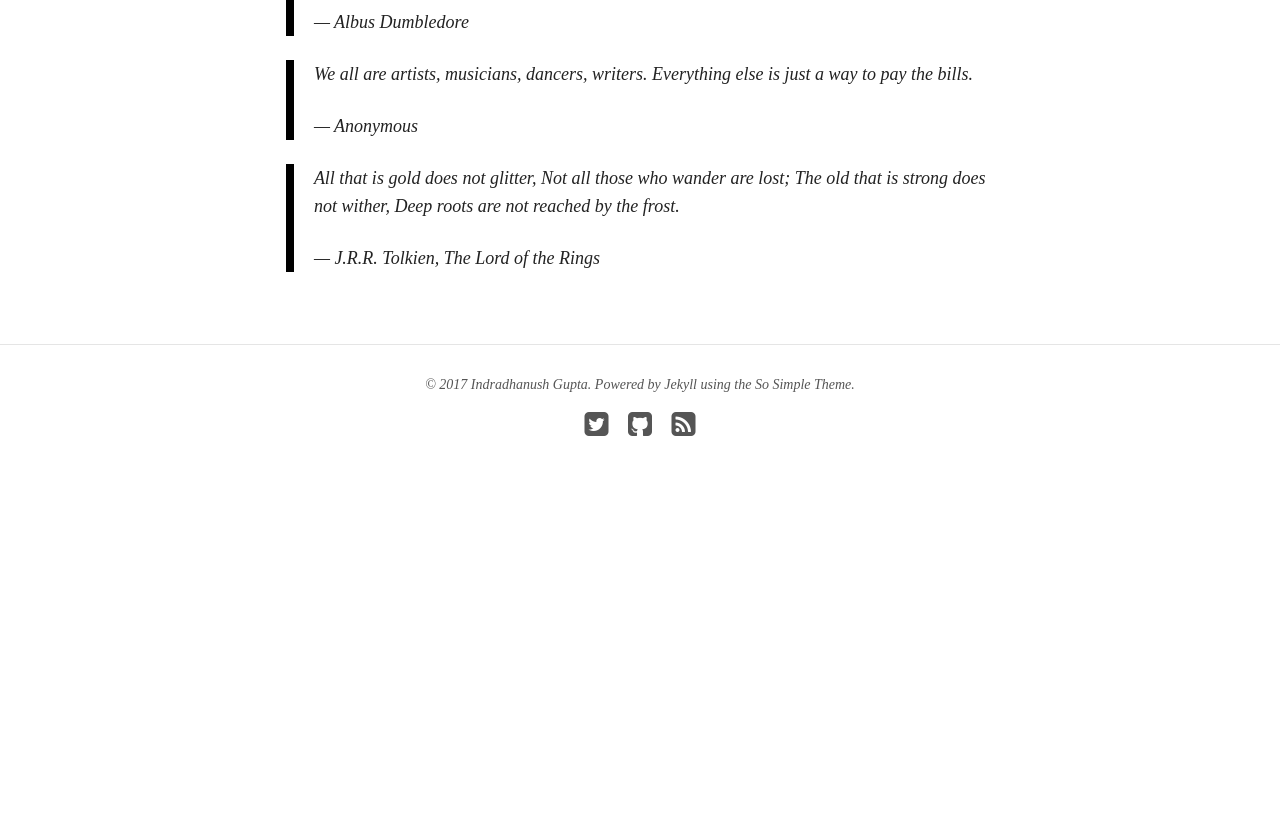
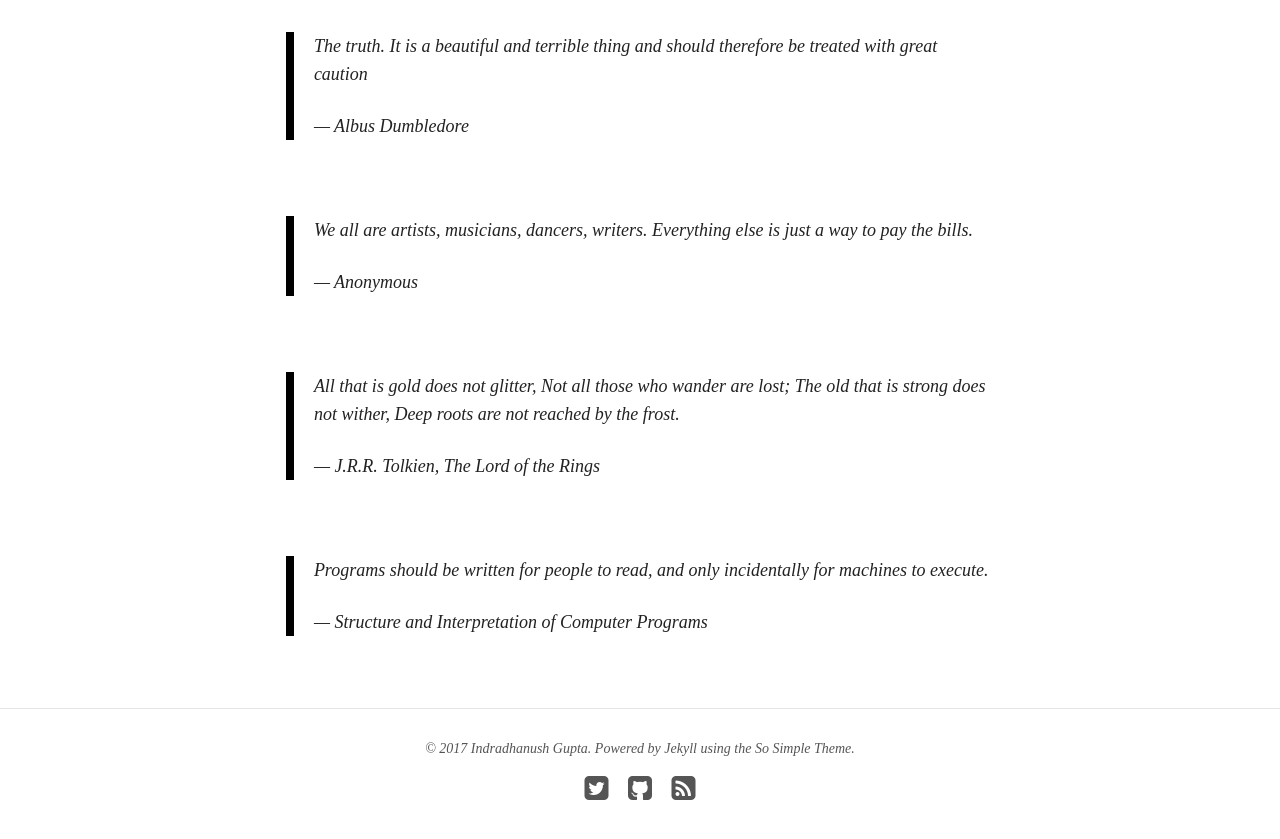
Before and after one commit to indradhanush/indradhanush.github.io, a Jekyll site: the page built from quotes/index.md, in a window 1280 px wide and 900 px high, scrolled down 1044 px. Shown: the top 839 px of the window. Built offline with Jekyll 4.4.1, drawn with Linux system fonts in a browser that asks for light colours; nearby versions of some CDN libraries; before the commit the page ends 1580 px from its top, so only the background shows below that.

Commit message:
Add quote from SICP. Also better spacing between quotes.

```diff
--- a/quotes/index.md
+++ b/quotes/index.md
@@ -14,18 +14,26 @@ This is a collection of quotes that I've stumbled upon the internet and in books
 >
 > --- Antoine De Saint-Exupery, Author of The Little Prince
 
+<br/>
+
 >If you don't understand, ask questions. If you're uncomfortable about asking questions, say you are uncomfortable about asking questions and then ask anyway. It's easy to tell when a question is coming from a good place. Then listen some more. Sometimes people just want to feel heard. Here's to possibilities of friendship and connection and understanding.
 >
 > ---  Chimamanda Ngozi Adichie, Americanah
+
+<br/>
 
 > The truth. It is a beautiful and terrible thing and should therefore be treated with great caution
 >
 > --- Albus Dumbledore
 
+<br/>
+
 > We all are artists, musicians, dancers, writers.
 > Everything else is just a way to pay the bills.
 >
 > --- Anonymous
+
+<br/>
 
 > All that is gold does not glitter,
 > Not all those who wander are lost;
@@ -33,3 +41,9 @@ This is a collection of quotes that I've stumbled upon the internet and in books
 > Deep roots are not reached by the frost.
 >
 > --- J.R.R. Tolkien, The Lord of the Rings
+
+<br/>
+
+> Programs should be written for people to read, and only incidentally for machines to execute.
+>
+> --- Structure and Interpretation of Computer Programs
```
